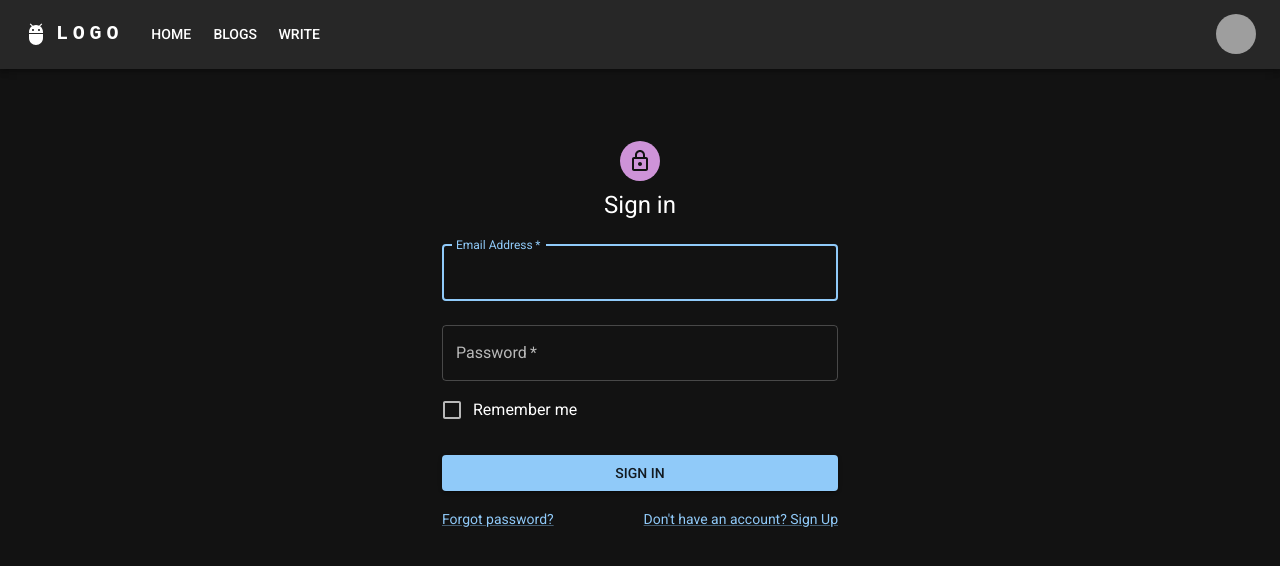
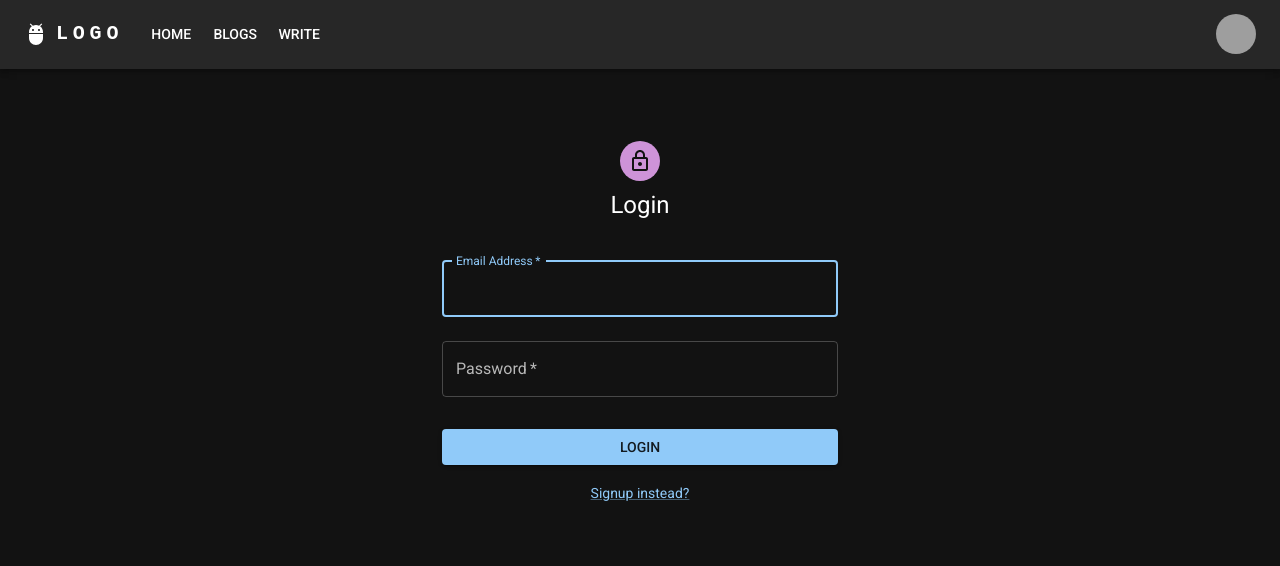
Before and after one commit to huzi0906/Blogging-Platform-API, a React (Vite) app: page /login in a window 1280 px wide. Shown: the top 566 px of the page. Built offline with nearby package versions, Linux system fonts and the light colour scheme; grey boxes are pictures that could not be loaded.

Commit message:
Implement Login

```diff
--- a/package.json
+++ b/package.json
@@ -22,7 +22,8 @@
     "react-dom": "^18.2.0",
     "react-router-dom": "^6.19.0",
     "react-toastify": "^9.1.3",
-    "zod": "^3.22.4"
+    "zod": "^3.22.4",
+    "zustand": "^4.4.6"
   },
   "devDependencies": {
     "@types/react": "^18.2.37",
--- a/src/App.tsx
+++ b/src/App.tsx
@@ -1,8 +1,10 @@
+import { useEffect } from "react";
+import { createBrowserRouter, RouterProvider } from "react-router-dom";
+
 import Login from "./pages/Login";
 import Signup from "./pages/Signup";
 import LandingPage from "./pages/LandingPage";
-
-import { createBrowserRouter, RouterProvider } from "react-router-dom";
+import { useStore } from "./hooks/useStore";
 
 const router = createBrowserRouter([
   {
@@ -21,6 +23,15 @@ const router = createBrowserRouter([
 ]);
 
 function App() {
+  const setToken = useStore(state => state.setToken);
+
+  useEffect(() => {
+    const token = sessionStorage.getItem("token");
+    if (token) {
+      setToken(token);
+    }
+  }, []);
+
   return (
     <RouterProvider
       router={router}
--- /dev/null
+++ b/src/hooks/useLogin.tsx
@@ -0,0 +1,13 @@
+import { useMutation } from "@tanstack/react-query";
+import APIClient from "../services/apiClient";
+import { FieldValues } from "react-hook-form";
+
+const apiClient = new APIClient("/login");
+
+const useLogin = () => {
+  return useMutation({
+    mutationFn: (data: FieldValues) => apiClient.postRequest(data),
+  });
+};
+
+export default useLogin;
--- /dev/null
+++ b/src/hooks/useStore.tsx
@@ -0,0 +1,11 @@
+import create from "zustand";
+
+type State = {
+  token: string | null;
+  setToken: (token: string | null) => void;
+};
+
+export const useStore = create<State>(set => ({
+  token: null,
+  setToken: token => set({ token }),
+}));
--- a/src/pages/Login.tsx
+++ b/src/pages/Login.tsx
@@ -1,29 +1,78 @@
-import * as React from "react";
-import Avatar from "@mui/material/Avatar";
-import Button from "@mui/material/Button";
-import CssBaseline from "@mui/material/CssBaseline";
-import TextField from "@mui/material/TextField";
-import FormControlLabel from "@mui/material/FormControlLabel";
-import Checkbox from "@mui/material/Checkbox";
-import Link from "@mui/material/Link";
-import Grid from "@mui/material/Grid";
-import Box from "@mui/material/Box";
+import {
+  CssBaseline,
+  Avatar,
+  Button,
+  TextField,
+  Link,
+  Grid,
+  Box,
+  Typography,
+  Container,
+} from "@mui/material";
 import LockOutlinedIcon from "@mui/icons-material/LockOutlined";
-import Typography from "@mui/material/Typography";
-import Container from "@mui/material/Container";
-import { ThemeProvider, useTheme } from "@mui/material/styles";
+import { useTheme, ThemeProvider } from "@mui/material/styles";
+import { z } from "zod";
+import { zodResolver } from "@hookform/resolvers/zod";
+import { useRef } from "react";
+import { useForm, FieldValues } from "react-hook-form";
+import { toast } from "react-toastify";
+import { useNavigate } from "react-router-dom";
+
+import useLogin from "../hooks/useLogin";
+
+const schema = z.object({
+  email: z.string().email("Please enter a valid email address."),
+  password: z.string().min(8, "Password must be at least 8 characters."),
+});
 
 const Login = () => {
   const defaultTheme = useTheme();
+  const navigate = useNavigate();
 
-  const handleSubmit = (event: React.FormEvent<HTMLFormElement>) => {
-    event.preventDefault();
-    const data = new FormData(event.currentTarget);
-    console.log({
-      email: data.get("email"),
-      password: data.get("password"),
-    });
+  const {
+    register,
+    handleSubmit,
+    formState: { errors },
+    reset,
+  } = useForm({ resolver: zodResolver(schema) });
+
+  const mutation = useLogin();
+
+  const checkData = async (data: FieldValues) => {
+    try {
+      // eslint-disable-next-line @typescript-eslint/no-explicit-any
+      const response: any = await mutation.mutateAsync(data);
+      sessionStorage.setItem("token", response?.token);
+      // if (mutation.isSuccess) {
+      toast.success("Login Successful", {
+        position: "top-right",
+        autoClose: 5000,
+        hideProgressBar: false,
+        closeOnClick: true,
+        pauseOnHover: true,
+        draggable: true,
+        progress: undefined,
+        theme: "dark",
+      });
+      // }
+      navigate("/");
+    } catch (error) {
+      toast.error("Error: Please try again", {
+        position: "top-right",
+        autoClose: 5000,
+        hideProgressBar: false,
+        closeOnClick: true,
+        pauseOnHover: true,
+        draggable: true,
+        progress: undefined,
+        theme: "dark",
+      });
+    }
+
+    reset();
   };
+
+  const form = useRef();
 
   return (
     <ThemeProvider theme={defaultTheme}>
@@ -41,15 +90,17 @@ const Login = () => {
             <LockOutlinedIcon />
           </Avatar>
           <Typography component="h1" variant="h5">
-            Sign in
+            Login
           </Typography>
           <Box
             component="form"
-            onSubmit={handleSubmit}
+            ref={form}
             noValidate
-            sx={{ mt: 1 }}
+            onSubmit={handleSubmit(checkData)}
+            sx={{ mt: 3 }}
           >
             <TextField
+              {...register("email")}
               margin="normal"
               required
               fullWidth
@@ -58,8 +109,11 @@ const Login = () => {
               name="email"
               autoComplete="email"
               autoFocus
+              error={Boolean(errors.email)}
+              helperText={errors.email?.message as string | undefined}
             />
             <TextField
+              {...register("password")}
               margin="normal"
               required
               fullWidth
@@ -68,10 +122,8 @@ const Login = () => {
               type="password"
               id="password"
               autoComplete="current-password"
-            />
-            <FormControlLabel
-              control={<Checkbox value="remember" color="primary" />}
-              label="Remember me"
+              error={Boolean(errors.password)}
+              helperText={errors.password?.message as string | undefined}
             />
             <Button
               type="submit"
@@ -79,17 +131,12 @@ const Login = () => {
               variant="contained"
               sx={{ mt: 3, mb: 2 }}
             >
-              Sign In
+              Login
             </Button>
-            <Grid container>
-              <Grid item xs>
-                <Link href="#" variant="body2">
-                  Forgot password?
-                </Link>
-              </Grid>
+            <Grid container justifyContent="center">
               <Grid item>
-                <Link href="#" variant="body2">
-                  {"Don't have an account? Sign Up"}
+                <Link href="/signup" variant="body2">
+                  Signup instead?
                 </Link>
               </Grid>
             </Grid>
--- a/src/pages/Signup.tsx
+++ b/src/pages/Signup.tsx
@@ -26,7 +26,7 @@ const schema = z.object({
   password: z.string().min(8, "Password must be at least 8 characters."),
 });
 
-export default function SignUp() {
+const Signup = () => {
   const defaultTheme = useTheme();
   const navigate = useNavigate();
 
@@ -161,4 +161,6 @@ export default function SignUp() {
       </Container>
     </ThemeProvider>
   );
-}
+};
+
+export default Signup;
--- a/src/services/apiClient.tsx
+++ b/src/services/apiClient.tsx
@@ -9,6 +9,14 @@ export interface Response<T> {
 
 const axiosInstance = axios.create({
   baseURL: import.meta.env.VITE_BASE_URL,
+});
+
+axiosInstance.interceptors.request.use(config => {
+  const token = sessionStorage.getItem("token");
+  if (token) {
+    config.headers.token = token;
+  }
+  return config;
 });
 
 class APIClient<T> {
```
Also changed, not shown: 1 other file (tests, documents, lock files or other folders).
